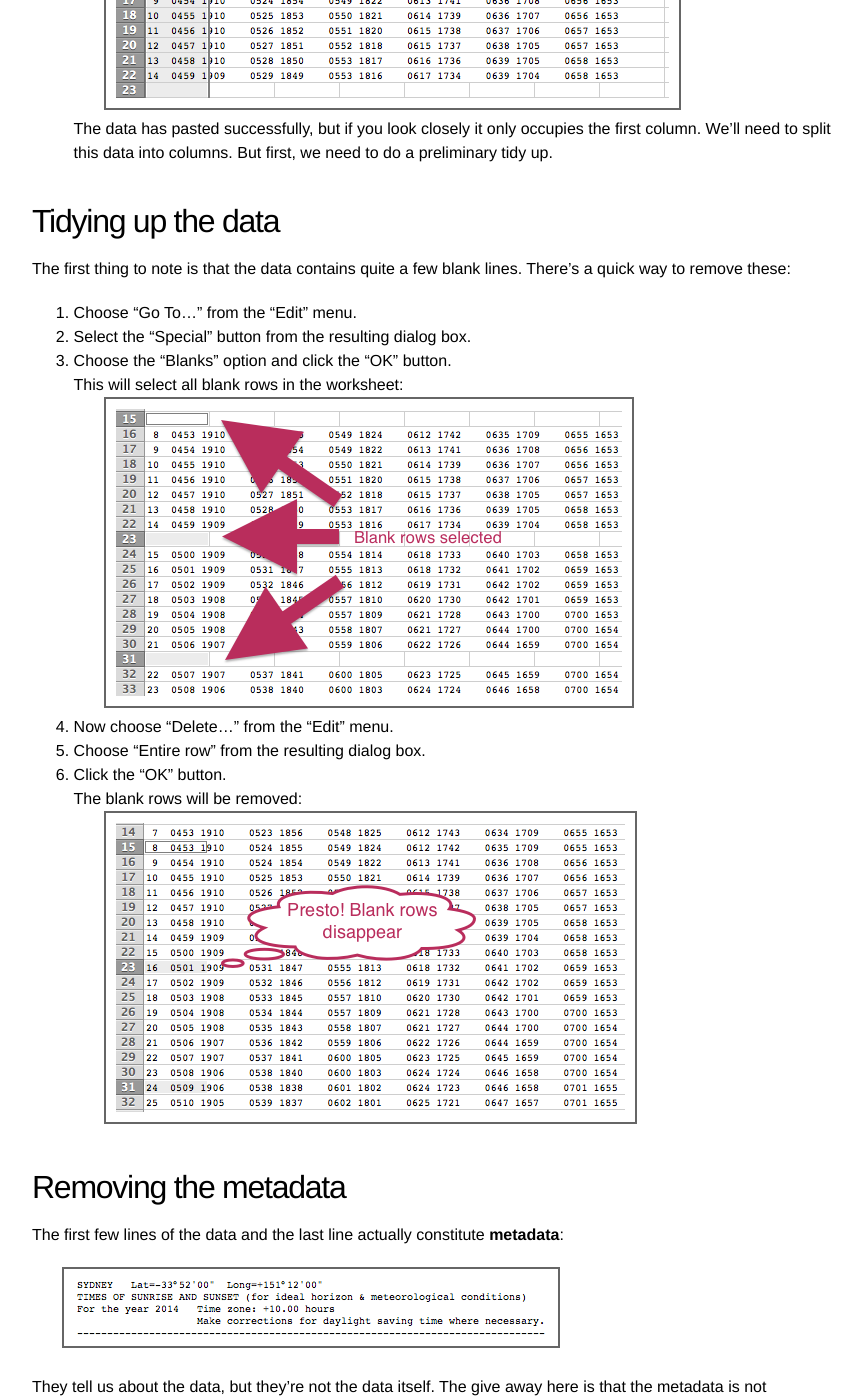
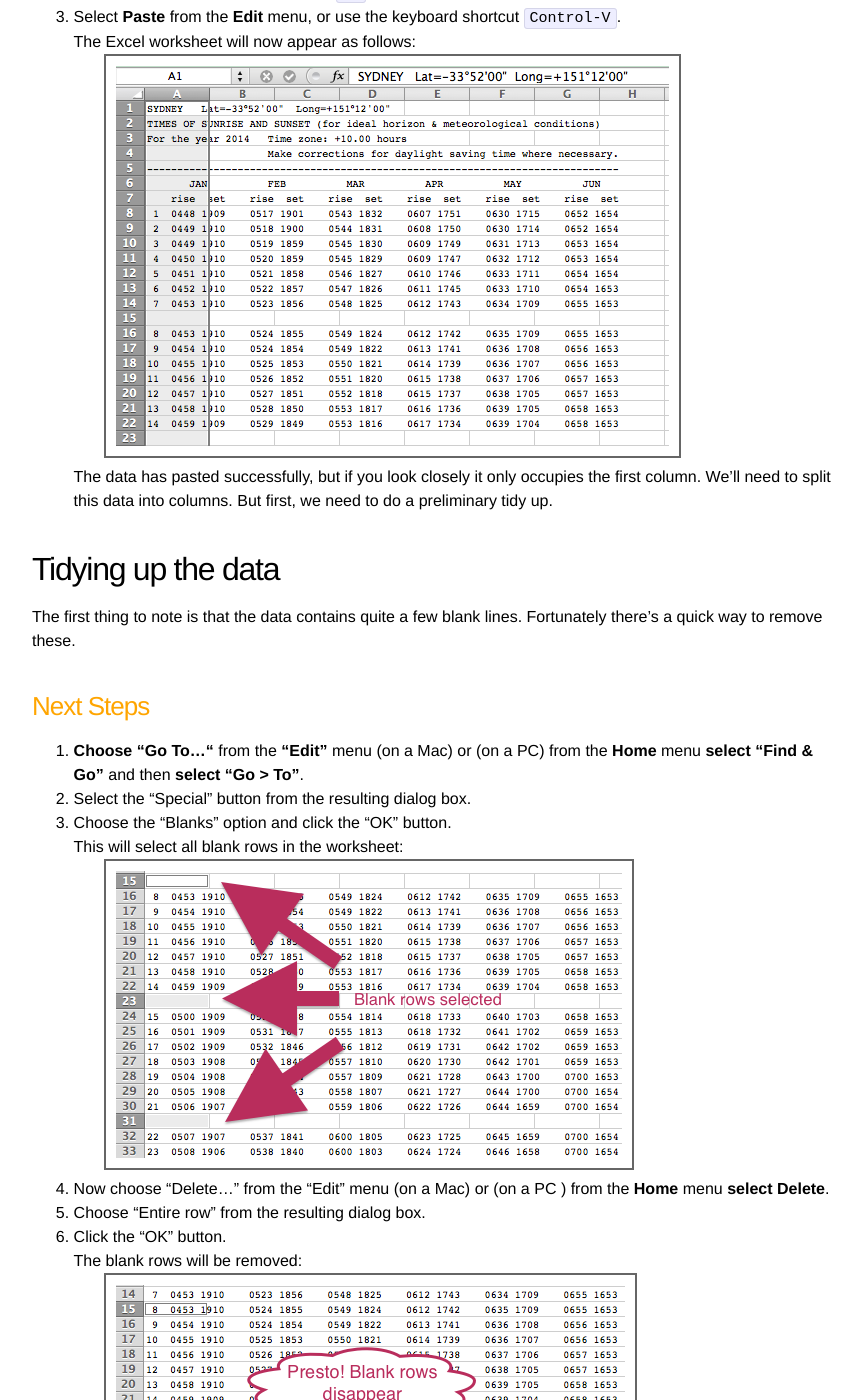
Before and after one commit to IntersectAustralia/excel-fu, a Jekyll site: the page built from module-5/index.markdown, in a window 1280 px wide and 1400 px high, scrolled down 5213 px. Shown: the whole window, without its empty margins (208-1070 px from the left). Built offline with Jekyll 4.4.1, drawn with Linux system fonts in a browser that asks for light colours; some of the changed text lies outside the part shown.

Commit message:
updated module 6 based on feedback

````diff
--- a/css/main.css
+++ b/css/main.css
@@ -94,7 +94,7 @@
   width: -webkit-calc(65% - 10px);
   width: -moz-calc(65% - 10px);
   width: -o-calc(65% - 10px);
-  width: calc(10px);
+  width: calc(65% - 10px);
   margin-right: 10px
 }
 .footer-col-1 {
--- a/module-5/index.markdown
+++ b/module-5/index.markdown
@@ -45,9 +45,14 @@
 3. Add or rename a second worksheet "Processed".
 3. Add or rename a third worksheet "Metadata".
 
+# Exercise 1
+
 ## Sourcing the Sunrise Sunset Times
+
+### Steps
+
 4. Open a web browser and visit Geoscience Australia's [Compute Sunrise, Sunset & Twilight Times](http://www.ga.gov.au/geodesy/astro/sunrise.jsp) page.
-5. Under the section of the page entitled "Use the National Gazetteer of Australia to determine the Longitude and Latitude", enter:
+5. Under the section of the page entitled **"Use the National Gazetteer of Australia to determine the Longitude and Latitude"**, enter:
   * A **Place Name** of "Sydney".
   * Select the **Place Type** "Towns & Localities".
   * Select the **State/Authority** "New South Wales".
@@ -58,12 +63,12 @@
 6. Click the **Submit** button.
 7. The form will refresh and you'll be able to select from a list of matching place names:
     ![Select the place name](02.png)
-8. Click on the third location in the list, labelled "Sydney" and at **Lat** -33&deg; 52', **Lon** 151&deg; 12'. The chosen location will automatically be transferred to the second form further down the page:
+8. **Click on** the **third location** in the list, labelled **"Sydney"** and at **Lat** -33&deg; 52', **Lon** 151&deg; 12'. The chosen location will automatically be transferred to the second form further down the page:
     ![Sunrise sunset calculator options](03.png)
 9. You will also need to:
-  * Select "Defined Event" and "Sunrise/Sunset" under **Select the Required Event**.
+  * Select **"Defined Event"** and **"Sunrise/Sunset"** under **Select the Required Event**.
   * The current year (_2014_, _2015_, _2016_, etc.) under **Enter Date**.
-10. Click the **Compute** button. In a few moments, the page will refresh to show "Sunrise & Sunset Results":
+10. **Click** the **Compute** button. In a few moments, the page will refresh to show "Sunrise & Sunset Results":
     ![Results format](04.png)
 
     In order to import the data into Excel we need to copy it to the clipboard.
@@ -78,9 +83,18 @@
 
 12. Now copy the selection to the clipboard, using the **Copy** option in the **Edit** menu. Alternatively you can use the keyboard shortcut `Control-C`.
 
+<div class="note">
+  You have successfully sourced your dataset
+</div>
+
+# Exercise 2
+
 ## Importing into Excel
+
+### Steps
+
 1. Switch to Excel and ensure the "Raw" worksheet is selected.
-2. Position the cursor in the top-left cell ```A1```.
+2. Position the cursor in the *top-left* cell ```A1```.
 3. Select **Paste** from the **Edit** menu, or use the keyboard shortcut `Control-V`.
 
     The Excel worksheet will now appear as follows:
@@ -91,9 +105,11 @@
     We'll need to split this data into columns. But first, we need to do a preliminary tidy up.
 
 ## Tidying up the data
-The first thing to note is that the data contains quite a few blank lines. There's a quick way to remove these:
+The first thing to note is that the data contains quite a few blank lines. Fortunately there's a quick way to remove these.
 
-1. Choose "Go To..." from the "Edit" menu.
+### Next Steps
+
+1. **Choose "Go To..."** from the **"Edit"** menu (on a Mac) or (on a PC) from the **Home** menu **select "Find & Go"** and then **select "Go > To"**.
 2. Select the "Special" button from the resulting dialog box.
 3. Choose the "Blanks" option and click the "OK" button.
 
@@ -101,7 +117,8 @@
 
     ![All blank rows selected](08.png)
 
-4. Now choose "Delete..." from the "Edit" menu.
+4. Now choose "Delete..." from the "Edit" menu (on a Mac) or (on a PC
+) from the **Home** menu **select Delete**.
 5. Choose "Entire row" from the resulting dialog box.
 6. Click the "OK" button.
 
@@ -109,7 +126,14 @@
 
     ![All blank rows selected](09.png)
 
+<div class="note">
+  You have now imported and tidied your data in Excel.
+</div>
+
+# Exercise 3
+
 ## Removing the metadata
+
 The first few lines of the data and the last line actually constitute **metadata**:
 
 ![Some metadata](10.png)
@@ -121,14 +145,16 @@
 But we don't just want to trash it. Metadata is often a useful reference, particularly 6 months or 6 years down the track when the details are forgotten.
 So we'll copy it into the "Metadata" Excel worksheet we created earlier.
 
+### Steps
+
 1. Select the metadata from the top of the "Raw" worksheet:
 
     ![Metadata preamble](11.png)
 
-2. Cut the cells using the "Cut" option from the "Edit" menu. Or use the `Control-X` keyboard shortcut.
+2. Cut the cells using the "Cut" option from the "Edit" menu (on a Mac) or (on a PC) from the **"Home"** menu **select** the **"scissors"** icon. Alternatively you can use the `Control-X` keyboard shortcut.
 3. Switch to the "Metadata" worksheet.
 4. Position the cursor in the top-left cell ```A1```.
-5. Paste in the metadata using the "Paste" option from the "Edit" menu. Or use the `Control-V` keyboard shortcut.
+5. Paste in the metadata using the "Paste" option from the "Edit" menu (on a Mac) or (on a PC) from the **"Home"** menu **select "Paste"**. Alternatively, you can use the `Control-V` keyboard shortcut.
 
 6. Switch back to the "Raw" worksheet and select the last line of the dataset:
 
@@ -160,12 +186,21 @@
 
 It is now ready to be split into columns.
 
+<div class="note">
+  You have now removed extraneous information and rows from your data
+</div>
+
+# Exercise 4
+
 ## Splitting the data into columns
+
 To split the data into columns, we can use the "Text to Columns" option on the "Data" ribbon:
 
 ![Data ribbon - Text to Columns](07.png)
 
-To use this feature:
+### Steps
+
+To use the "Text to Columns" feature:
 
 1. Select the entire dataset. Since the data only occupies column A, you can accomplish this by double-clicking the top of the ```A``` column:
 
@@ -198,6 +233,12 @@
 
 ![Data split into columns](21.png)
 
+<div class="note">
+  You have now split your data across multiple columns
+</div>
+
+# Exercise 5
+
 ## Unpacking the data
 
 The data is now nicely split it to columns, but the format is still a bit arcane to work with.
@@ -206,6 +247,8 @@
 
 We can accomplish this with 12 copy-and-paste actions from the "Raw" worksheet to the "Processed" worksheet.
 Let's run through the process for January:
+
+### Steps
 
 1. Switch to the "Raw" worksheet and select the sunrise and sunset times for January. Since January has 31 days, there should be 31 rows by 2 columns selected:
 
@@ -231,10 +274,18 @@
 
 ![366 rows](24.png)
 
+<div class="note">
+  Your data is now in a workable format.
+</div>
+
+# Exercise 6
+
 ## Adding a column for the date
 
 ```Column A``` in the "Processed" worksheet was left blank. Why? In order to make room for a date column that re-associates each sunrise and sunset pair with its corresponding date.
-We know the records are in sequence, with the first one referring to the 1 January of the year (say *2014*). So re-introducing the dates should be quite straightforward:
+We know the records are in sequence, with the first one referring to the 1 January of the year (say *2014*). So re-introducing the dates should be quite straightforward.
+
+### Steps
 
 1. The first step is to select the whole of ```column A``` and set its data type to "Date".
 
@@ -260,6 +311,10 @@
 
 ![Check your work](26.png)
 
+<div class="note">
+Your sunrise and sunset data now has dates associated
+</div>
+
 Congratulations! You've now successfully imported a dataset that presented some real challenges.
 The multi-column, space delimited format seemed like something Excel would struggle to import, but it is possible.
 
````
